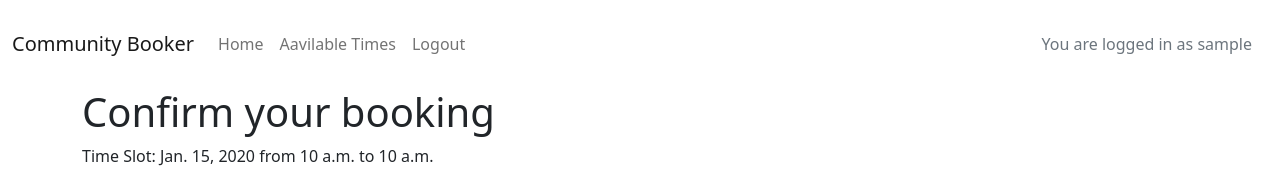
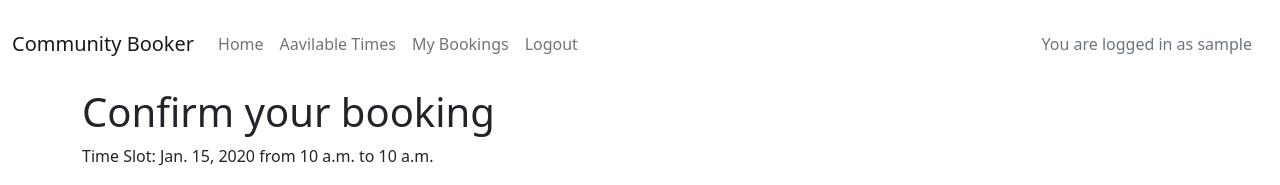
Before and after one commit to Taybe2/community-booker, a Django app: page /booking/1/ in a window 1280 px wide. Shown: the top 185 px of the page. Run offline with Django 4.2, Linux system fonts and the light colour scheme; a user stored in the database is signed in; tables that the repository leaves empty hold one stand-in row (values such as "Sample post"); some libraries are stand-ins or nearby versions.

Commit message:
Add My Bookings link to nav

```diff
--- a/templates/base.html
+++ b/templates/base.html
@@ -2,6 +2,7 @@
 
 {% url 'home' as home_url %}
 {% url 'time_slots' as time_slots_url %}
+{% url 'my-bookings' as my_bookings_url %}
 {% url 'account_login' as login_url %}
 {% url 'account_signup' as signup_url %}
 {% url 'account_logout' as logout_url %}
@@ -67,6 +68,10 @@
                     </li>
                     {% if user.is_authenticated %}
                         <li class="nav-item">
+                            <a class="nav-link {% if request.path == my_bookings_url %}active" aria-current="page{% endif %}"
+                                href="{% url 'my-bookings' %}">My Bookings</a>
+                        </li>
+                        <li class="nav-item">
                             <a class="nav-link {% if request.path == logout_url %}active{% endif %}" aria-current="page" href="{% url 'account_logout' %}">Logout</a>
                         </li>
                     {% else %}
```
